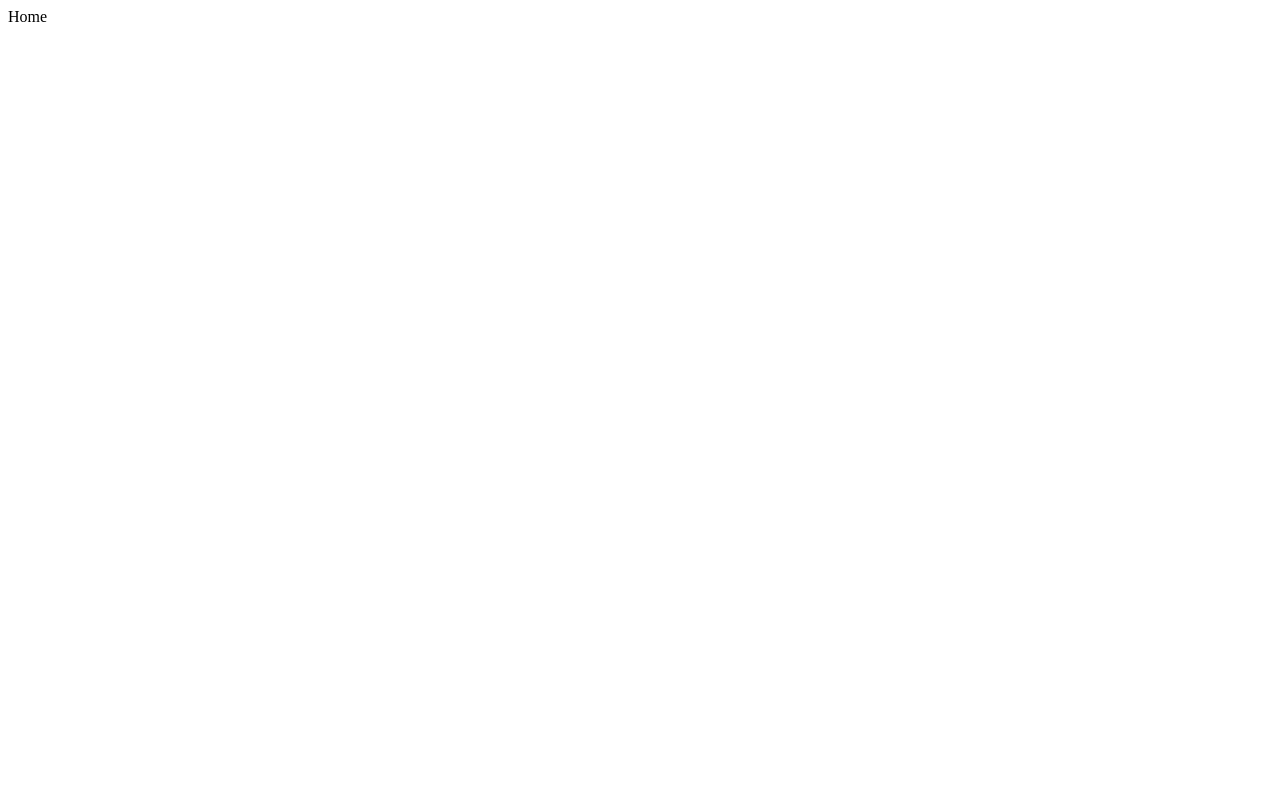
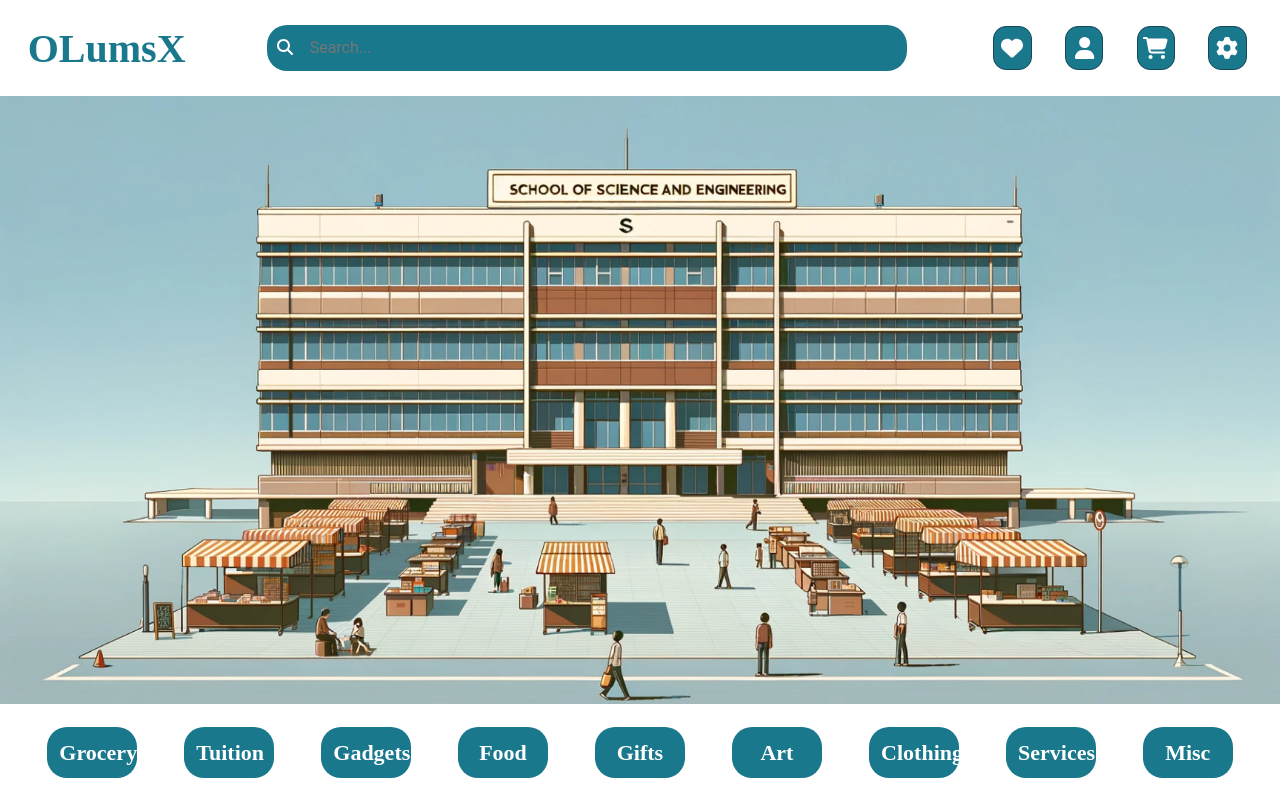
Before and after one commit to ibrahim-Cypher10/Software-Engineering, a React (Vite) app in the folder OLumsX/: page / in a window 1280 px wide. Built offline with nearby package versions, Linux system fonts and the light colour scheme.

Commit message:
Home Page

```diff
--- a/OLumsX/package.json
+++ b/OLumsX/package.json
@@ -10,8 +10,14 @@
     "preview": "vite preview"
   },
   "dependencies": {
+    "@fortawesome/fontawesome-svg-core": "^6.5.1",
+    "@fortawesome/free-brands-svg-icons": "^6.5.1",
+    "@fortawesome/free-solid-svg-icons": "^6.5.1",
+    "@fortawesome/react-fontawesome": "^0.2.0",
+    "bootstrap": "^5.3.3",
     "firebase": "^10.8.1",
     "react": "^18.2.0",
+    "react-bootstrap": "^2.10.1",
     "react-dom": "^18.2.0",
     "react-hot-toast": "^2.4.1",
     "react-icons": "^5.0.1",
--- a/OLumsX/src/App.tsx
+++ b/OLumsX/src/App.tsx
@@ -1,16 +1,19 @@
-import { BrowserRouter as Router, Routes, Route } from 'react-router-dom'
-import Home from './pages/Home'
+import { BrowserRouter as Router, Routes, Route } from 'react-router-dom';
+import { library } from '@fortawesome/fontawesome-svg-core'
+import { fab } from '@fortawesome/free-brands-svg-icons'
+import { faCartShopping, faGear, faHeart, faMagnifyingGlass, faUser } from '@fortawesome/free-solid-svg-icons'
+import Home from './pages/Home';
+
+library.add(fab, faHeart, faUser, faCartShopping, faGear, faMagnifyingGlass)
 
 const App = () => {
   return (
-    <>
-      <Router>
-        <Routes>
-          <Route path="/" element={<Home />} />
-        </Routes>
-      </Router>
-    </>
-  )
-}
+    <Router>
+      <Routes>
+        <Route path="/" element={<Home />} />
+      </Routes>
+    </Router>
+  );
+};
 
-export default App
+export default App;
--- /dev/null
+++ b/OLumsX/src/components/Header.tsx
@@ -0,0 +1,38 @@
+import { FontAwesomeIcon } from "@fortawesome/react-fontawesome";
+
+// Add a focus box shadow on search bar !!
+
+const Header = () => {
+  return (
+    <>
+      <div className="main-header">
+        <div className="col-2 logo">OLumsX</div>
+
+        <div className="col-6 search-bar">
+          <FontAwesomeIcon icon="magnifying-glass" className="search-icon" />
+          <input type="text" className="search-input" placeholder="Search..." />
+        </div>
+
+        <div className="col-3 navigate-boxes">
+          <div className="navigate-box">
+            <FontAwesomeIcon icon="heart" className="navigate-icon" />
+          </div>
+
+          <div className="navigate-box">
+            <FontAwesomeIcon icon="user" className="navigate-icon" />
+          </div>
+
+          <div className="navigate-box">
+            <FontAwesomeIcon icon="cart-shopping" className="navigate-icon" />
+          </div>
+
+          <div className="navigate-box">
+            <FontAwesomeIcon icon="gear" className="navigate-icon" />
+          </div>
+        </div>
+      </div>
+    </>
+  );
+};
+
+export default Header;
--- /dev/null
+++ b/OLumsX/src/global.css
@@ -0,0 +1,3 @@
+@import url("https://fonts.googleapis.com/css2?family=Montserrat:ital,wght@0,300;0,600;0,700;0,800;1,300;1,700&display=swap");
+
+@import url('https://fonts.googleapis.com/css2?family=Roboto:ital,wght@0,100;0,300;0,400;0,500;0,700;0,900;1,100;1,300;1,400;1,500;1,700;1,900&display=swap')
--- a/OLumsX/src/pages/home.tsx
+++ b/OLumsX/src/pages/home.tsx
@@ -1,7 +1,37 @@
+import "../styles/home.scss";
+import sse_main from "../assets/images/sse_main.png";
+import Header from "../components/Header";
+
 const Home = () => {
   return (
-    <div>Home</div>
-  )
-}
+    <>
+      <div className="home-page">
+        <Header />
 
-export default Home
+        <img src={sse_main} alt="LUMS Market" id="sse-img" />
+
+        <div className="category-bar">
+          <div className="category-box">Grocery</div>
+
+          <div className="category-box">Tuition</div>
+
+          <div className="category-box">Gadgets</div>
+
+          <div className="category-box">Food</div>
+
+          <div className="category-box">Gifts</div>
+
+          <div className="category-box">Art</div>
+
+          <div className="category-box">Clothing</div>
+
+          <div className="category-box">Services</div>
+
+          <div className="category-box">Misc</div>
+        </div>
+      </div>
+    </>
+  );
+};
+
+export default Home;
--- a/OLumsX/src/styles/app.scss
+++ b/OLumsX/src/styles/app.scss
@@ -0,0 +1 @@
+@import 'bootstrap/scss/bootstrap';
--- /dev/null
+++ b/OLumsX/src/styles/home.scss
@@ -0,0 +1,108 @@
+// Home Page
+
+.home-page {
+    max-height: 100vh;
+    overflow: hidden;
+    display: flex;
+    flex-direction: column;
+}
+
+
+// Header
+
+.main-header {
+  display: flex;
+  justify-content: space-between;
+  align-items: center;
+  padding: 20px 0 20px 0;
+  height: 12vh;
+}
+
+.logo {
+  font-family: Montserrat;
+  font-size: 40px;
+  font-weight: 800;
+  line-height: 49px;
+  letter-spacing: 0em;
+  text-align: center;
+  color: #1a788c;
+}
+
+.search-bar {
+  background-color: #1a788c;
+  border-radius: 20px;
+  padding: 10px;
+}
+
+.search-icon {
+  color: white;
+}
+
+.search-input {
+    background-color: rgba($color: #000000, $alpha: 0);
+    border: none;
+    width: 90%;
+    margin-left: 15px;
+    font-family: "Roboto", sans-serif;
+    font-weight: 400;
+}
+
+.search-input:focus {
+    border: none;
+    outline: none;
+    box-shadow: none;
+
+
+}
+
+.navigate-boxes {
+  display: flex;
+  justify-content: space-evenly;
+}
+
+.navigate-box {
+  background-color: #1a788c;
+  border-radius: 13px;
+  border: 1px solid #0e4956;
+  display: flex;
+  justify-content: center;
+  align-items: center;
+  padding: 10px;
+  width: 12%;
+}
+
+.navigate-icon {
+  font-size: 22px;
+  color: white;
+}
+
+// Main Image
+
+#sse-img {
+    height: 76vh;
+    width: 100vw;
+}
+
+// Category Bar
+
+.category-bar {
+  display: flex;
+  justify-content: space-evenly;
+  align-items: center;
+  height: 12vh;
+}
+
+.category-box {
+  font-family: Montserrat;
+  font-size: 22px;
+  font-weight: 800;
+  line-height: 27px;
+  letter-spacing: 0em;
+  text-align: center;
+  color: white;
+
+  background-color: #1a788c;
+  padding: 12px;
+  border-radius: 20px;
+  width: 7vw;
+}
--- /dev/null
+++ b/OLumsX/tailwind.config.js
@@ -0,0 +1,12 @@
+/** @type {import('tailwindcss').Config} */
+export default {
+  content: [
+    "./src/**/*.{js,jsx,ts,tsx}",
+    "./src/pages/**/*.{js,jsx,ts,tsx}",
+    "./src/components/**/*.{js,jsx,ts,tsx}",
+  ],
+  theme: {
+    extend: {},
+  },
+  plugins: [],
+}
```
Also changed, not shown: OLumsX/src/components/loader.tsx (deleted, +0 -9 lines), OLumsX/src/pages/cart.tsx (deleted, +0 -7 lines), OLumsX/src/pages/search.tsx (deleted, +0 -7 lines), OLumsX/src/assets/images/sse_main.png (added), 1 other file (tests, documents, lock files or other folders).
